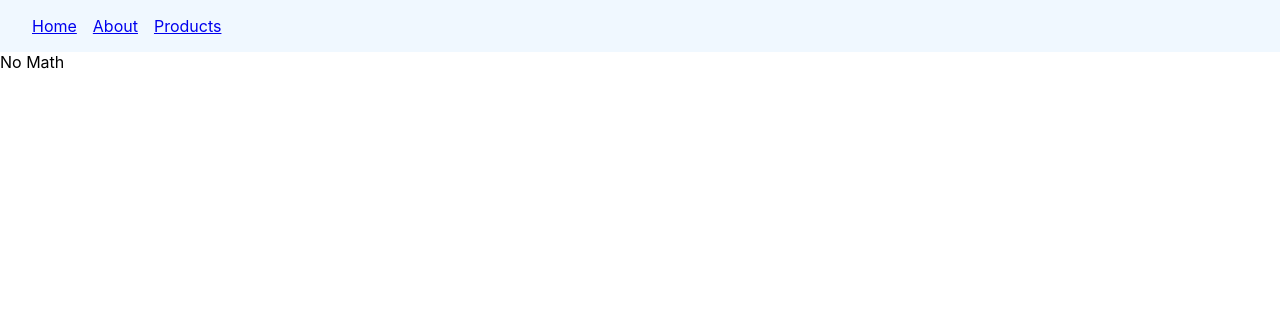
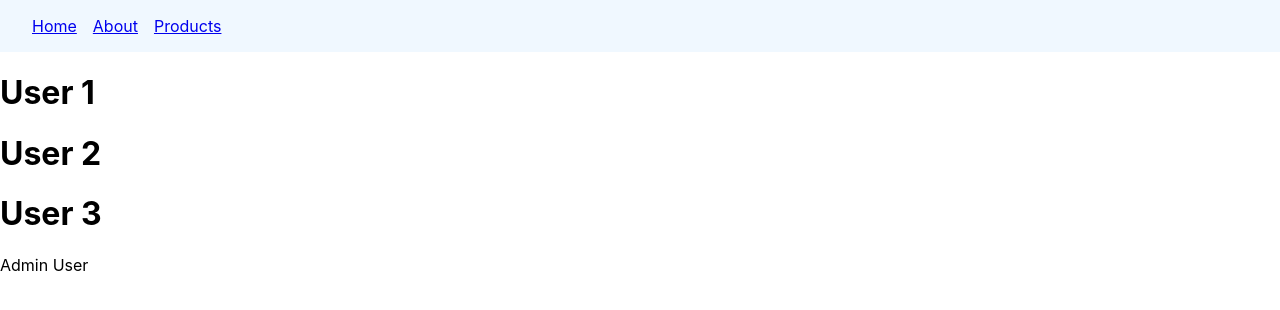
Before and after one commit to harshashastry6894/react-router, a React (Create React App) app: page /users/admin in a window 1280 px wide. Shown: the top 310 px of the page. Built offline with nearby package versions, Linux system fonts and the light colour scheme.

Commit message:
dynamic routes

```diff
--- a/src/App.js
+++ b/src/App.js
@@ -5,6 +5,9 @@ import { OrderSummary } from './components/OrderSummary';
 import { Products } from './components/Products';
 import { Featured } from './components/Featured';
 import { New } from './components/New';
+import { Users } from './components/Users';
+import { Admin } from './components/Admin';
+import { UserDetails } from './components/UserDetails';
 import { NoMatch } from './components/NoMatch';
 import { Navbar } from './components/Navbar';
 
@@ -17,9 +20,13 @@ function App() {
         <Route path="about" element={<About />}></Route>
         <Route path="order-summary" element={<OrderSummary />}></Route>
         <Route path="products" element={<Products />}>
-          <Route index element={<Featured />}/>
+          <Route index element={<Featured />} />
           <Route path="featured" element={<Featured />}></Route>
           <Route path="new" element={<New />}></Route>
+        </Route>
+        <Route path="users" element={<Users />}>
+          <Route path=":userId" element={<UserDetails />}></Route>
+          <Route path="admin" element={<Admin />}></Route>
         </Route>
         <Route path="*" element={<NoMatch />}></Route>
       </Routes>
--- /dev/null
+++ b/src/components/Admin.js
@@ -0,0 +1,3 @@
+export const Admin = () => {
+    return(<div>Admin User</div>)
+}
--- /dev/null
+++ b/src/components/UserDetails.js
@@ -0,0 +1,3 @@
+export const UserDetails = () => {
+    return (<div>User Details</div>);
+}
--- /dev/null
+++ b/src/components/Users.js
@@ -0,0 +1,12 @@
+import { Outlet } from 'react-router-dom';
+
+export const Users = () => {
+    return (
+        <div>
+            <h1>User 1</h1>
+            <h1>User 2</h1>
+            <h1>User 3</h1>
+            <Outlet />
+        </div>
+    )
+}
```
